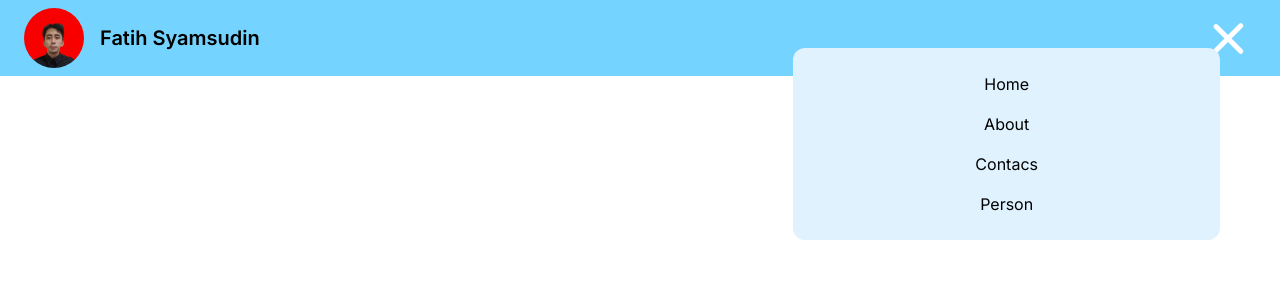
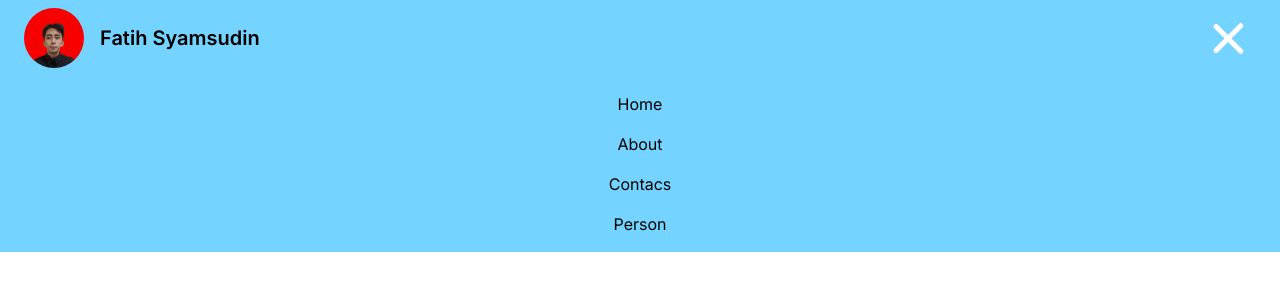
Before and after one commit to fxsym/component-tailwind, a website: page navbar-component/navbar-1/index.html in a window 1280 px wide. Both pictures are taken after a click on the button 1236 px from the left and 38 px from the top of the page. Drawn offline with nearby package versions, Linux system fonts and the light colour scheme; files that its build step writes are made by us from their sources.

Commit message:
navbar-1, navbar-component. Membuat navbar muncul dari atas kebawah menggunakan position absolute

```diff
--- a/navbar-component/navbar-1/index.html
+++ b/navbar-component/navbar-1/index.html
@@ -1,10 +1,10 @@
 <!DOCTYPE html>
 <html lang="en">
+
 <head>
     <meta charset="UTF-8">
     <meta name="viewport" content="width=device-width, initial-scale=1.0">
     <title>Navbar-1</title>
-    <link rel="stylesheet" href="src/style.css">
     <link rel="preconnect" href="https://fonts.googleapis.com">
     <link rel="preconnect" href="https://fonts.gstatic.com" crossorigin>
     <link
@@ -12,6 +12,7 @@
         rel="stylesheet">
     <link rel="stylesheet" href="src/css/style.css">
 </head>
+
 <body>
     <nav class=" bg-sky-300 w-full relative">
         <div class="container mx-auto px-6 py-2 flex items-center justify-between">
@@ -27,8 +28,9 @@
                 <div class="hamburger-line transition-all duration-500"></div>
                 <div class="hamburger-line transition-all duration-500"></div>
             </button>
-
-            <ul class=" scale-0 origin-top-right absolute bg-sky-100 right-15 top-12 rounded-xl p-4 w-1/3 transition duration-300" id="navMenu">
+        </div>
+        <div class="modalNavMenu bg-sky-300 w-full p-2 absolute top-[-220%] origin-top transition-all ease-in-out duration-500" id="navMenu">
+            <ul class="" >
                 <li class="  flex justify-center py-2"><a class="hover:text-sky-900" href="">Home</a></li>
                 <li class="  flex justify-center py-2"><a class="hover:text-sky-900" href="">About</a></li>
                 <li class="  flex justify-center py-2"><a class="hover:text-sky-900" href="">Contacs</a></li>
@@ -36,6 +38,13 @@
             </ul>
         </div>
     </nav>
+
+
+
+    <p>Lorem ipsum dolor sit amet consectetur adipisicing elit. Itaque ea dolores reprehenderit quas quod vel dolor enim
+        tempore! Minus eius praesentium ipsa quibusdam ipsum ad molestiae sunt corporis repellat, repudiandae assumenda
+        magnam quaerat sapiente pariatur cumque beatae harum consequatur officiis.</p>
     <script src="src/js/script.js"></script>
 </body>
+
 </html>
--- a/navbar-component/navbar-1/src/css/input.css
+++ b/navbar-component/navbar-1/src/css/input.css
@@ -21,5 +21,5 @@ body {
 }
 
 .navActive {
-    @apply scale-100;
+    @apply h-full;
 }
--- a/navbar-component/navbar-1/src/js/script.js
+++ b/navbar-component/navbar-1/src/js/script.js
@@ -1,8 +1,10 @@
 console.log('OK')
 const hamburger = document.querySelector('#hamburger')
 const navMenu = document.querySelector('#navMenu')
+const navMenuContain = document.querySelector('#navMenuContain')
 
 hamburger.addEventListener('click', () => {
     hamburger.classList.toggle('hamburger-active')
-    navMenu.classList.toggle('navActive')
+    navMenu.classList.toggle('top-[100%]');
+    navMenu.classList.toggle('top-[-220%]');
 })
```
Also changed, not shown: navbar-component/navbar-1/src/css/style.css.
